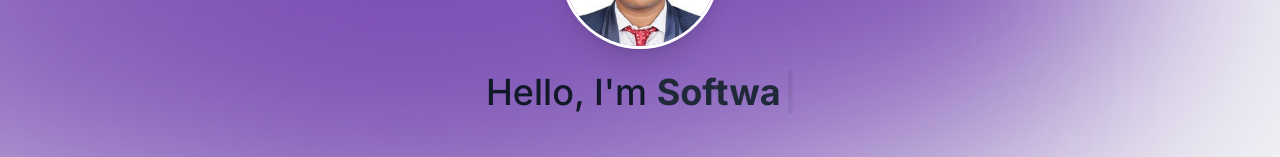
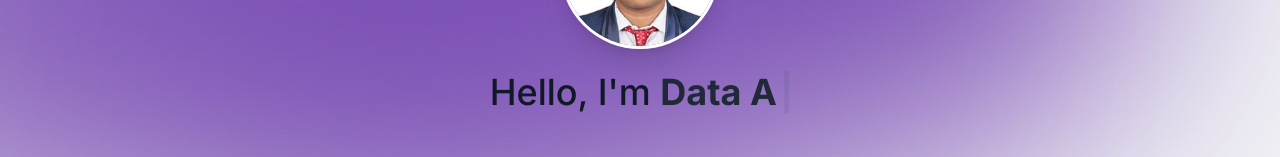
Before and after one commit to Aryanaryahsworld/my-porfolio, a Next.js app: page / in a window 1280 px wide. Shown: the part 255-412 px from the top of the page. Built offline with nearby package versions, Linux system fonts and the light colour scheme.

Commit message:
Update intro.tsx

```diff
--- a/components/intro.tsx
+++ b/components/intro.tsx
@@ -68,7 +68,7 @@ export default function Intro() {
         <span className="">Hello, I&apos;m </span>
         <span className="font-bold dark:text-red-200 text-gray-800">
           <Typewriter
-            words={["ARYAN SHAIKH", "Software Engineer"]}
+            words={["ARYAN SHAIKH", "Data Analyst"]}
             loop={false}
             cursor
             cursorStyle="|"
```
